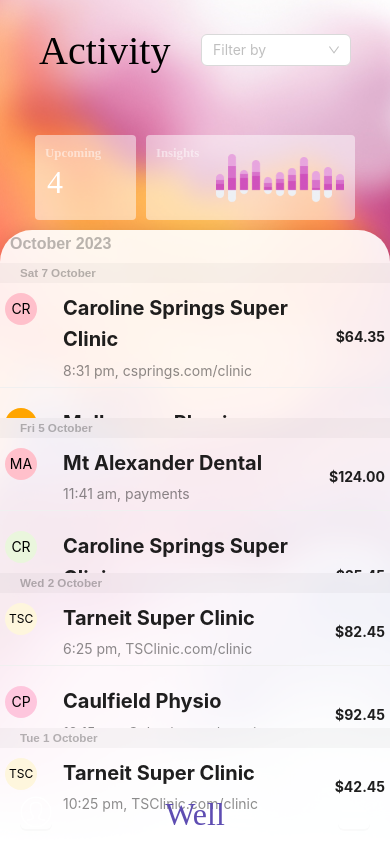
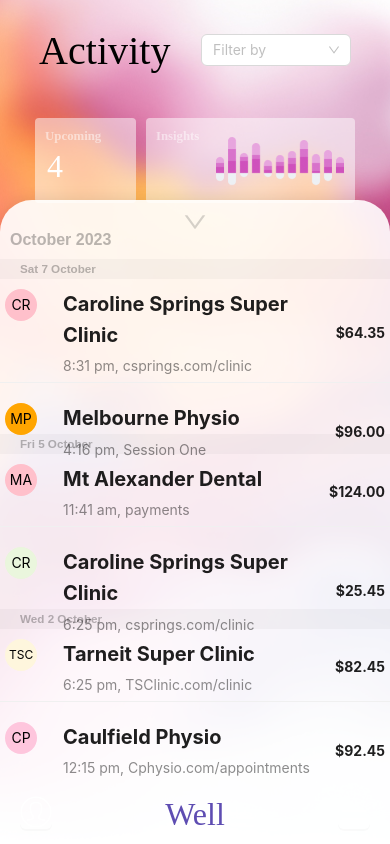
Before and after one commit to deaselWeasel/new, a React (Create React App) app: page /activity in a window 390 px wide. Built offline with nearby package versions, Linux system fonts and the light colour scheme; a web font is replaced by a local one.

Commit message:
activity-page
fixed activity page styling iPhone 14 Pro Max PWA

```diff
--- a/src/ActivityPage/ActivityPage.js
+++ b/src/ActivityPage/ActivityPage.js
@@ -76,19 +76,7 @@
                 }
             ]
         },
-        {
-            date:'Tue 1 October',
-            items:[
-                {
-                    initials: "TSC",
-                    description: "Tarneit Super Clinic",
-                    time: "10:25 pm",
-                    details: "TSClinic.com/clinic",
-                    amount: "$42.45",
-                    color: '#FEF6DD'
-                }
-            ]
-        }
+
         // ... more dates
       ];
 
@@ -115,7 +103,7 @@
             <Row justify="center" style={{width:'100%'}}>
                 <Col xs={24} sm={20} md={18} lg={16} xl={14}>
                     <div className="overlay-activity">
-                    <DownOutlined className="down-icon" />
+                    <DownOutlined className="activity-down-icon" />
                         {/* Month and Year header */}
                         {transactions.length > 0 && (
                             <div className="month-year-header">{monthYear}</div>
--- a/src/ActivityPage/ActivityPage.scss
+++ b/src/ActivityPage/ActivityPage.scss
@@ -43,7 +43,7 @@
     justify-content: space-between;
     width: 100%;
     position: absolute;
-    top: 16%; // Adjust as needed
+    top: 14%; // Adjust as needed
 
 }
 
@@ -120,12 +120,12 @@
 .overlay-activity{
     position: fixed;
     bottom: 0;
-    top: calc(60px + 5.3125rem * 2);
+    top: calc(30px + 5.3125rem * 2);
     width: 100%; /* Responsive width based on viewport width */
     max-width: 450px; /* Ensures element doesn't exceed the parent's width */
     min-width: 250px; /* Minimum width to maintain usability */
     height: auto;
-    max-height: 90vh;
+    max-height: 95vh;
     display: flex;
     flex-direction: column;
     justify-content: center;
@@ -190,6 +190,7 @@
         margin-bottom: 10px; /* Space before the list starts */
         font-family: 'Objektiv VF', sans-serif; /* The specified font family */
         width: 100%; /* Ensure the header spans the full width */
+        margin-top: -50px;
       }
 
       .date-header {
@@ -200,20 +201,17 @@
 
 }
 
-.down-icon {
-    margin-top: 10px; /* Adjust this value as needed */
-    /* OR for more specific positioning */
-    position: relative;
-    top: 10px; /* Adjust this value to move the icon up/down */
+.activity-down-icon {
+    margin-top: 50px; /* Adjust this value as needed */
+    position: absolute;
+    top: -40px; /* Adjust this value to move the icon up/down */
     font-size: 24px;
     color: #343434;
     opacity: 0.2;
 }
 
 .overlay-list {
-    height: 130px; /* Set a fixed height for the list container */
-    overflow-y: scroll; /* Enable vertical scrolling */
-     /* Optional padding for aesthetics */
+    height: 150px; /* Set a fixed height for the list container */
 }
 
 /* Styling for the scrollbar (optional) */
```
